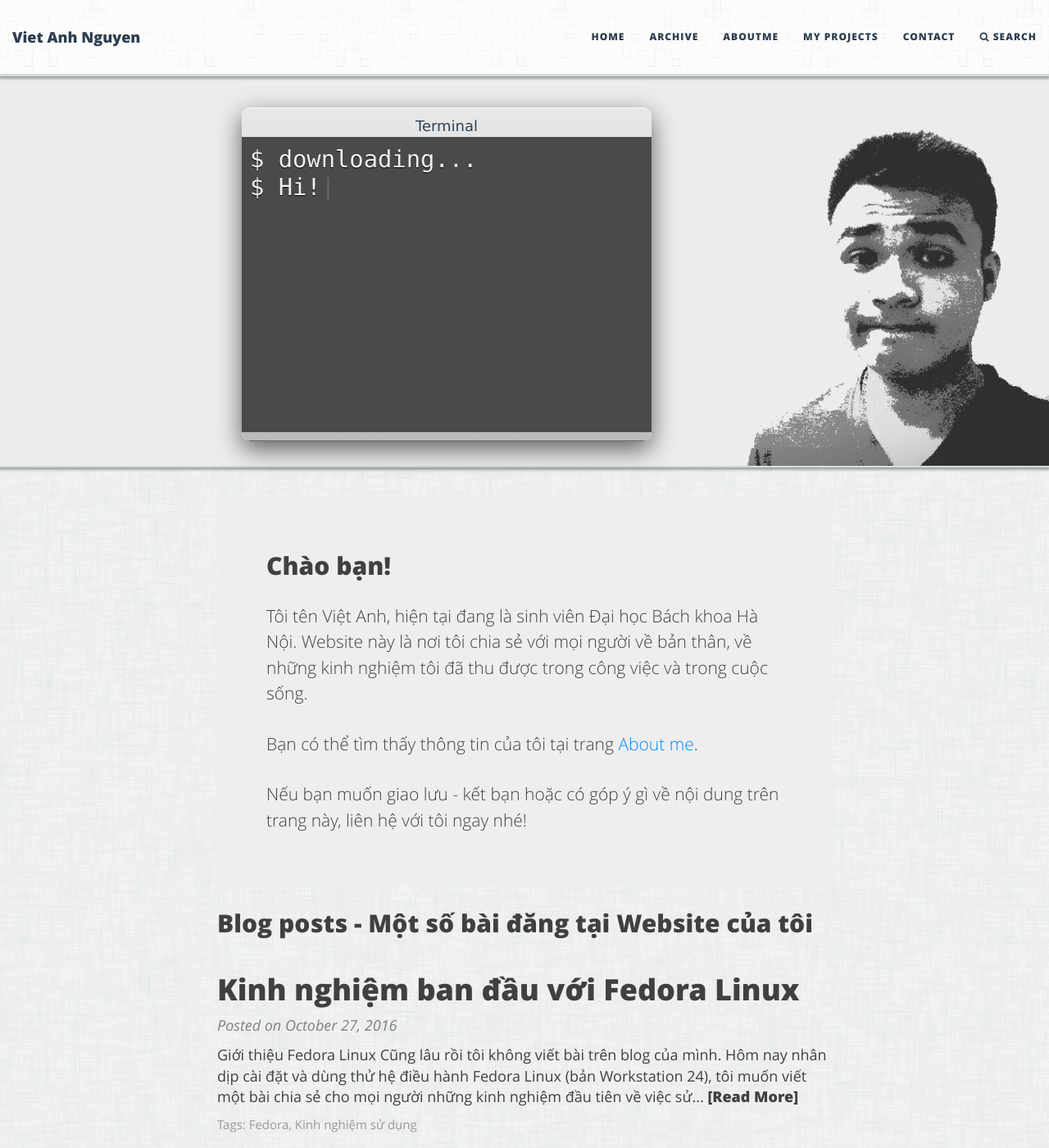
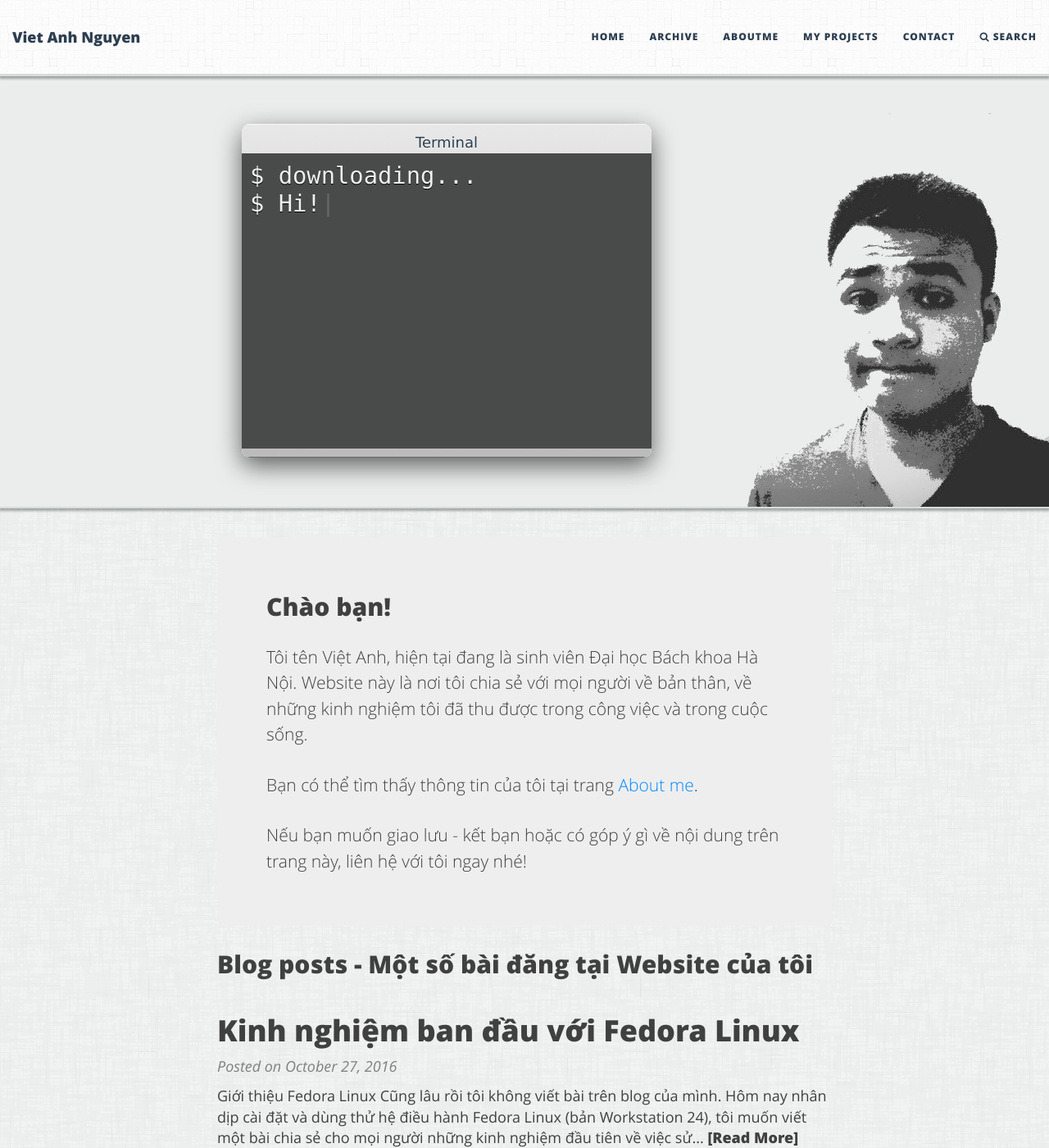
Before and after one commit to diglink/vietanhdev.github.io, a Jekyll site: the page built from index.html, in a window 1280 px wide and 1400 px high. Shown: the whole window at 82% size. Built offline with Jekyll 4.4.1, drawn with Linux system fonts in a browser that asks for light colours; the list of posts is cut into pages by our own code.

Commit message:
update web

```diff
--- a/index.html
+++ b/index.html
@@ -89,7 +89,9 @@ js: "/js/ani-text-home.js"
 /* text editor styles */
 .text-editor-wrap {
   display: block;
-  margin: 20px auto 10px 10px;
+  margin-left: 10px;
+  margin-top:  40px;
+  margin-bottom: 40px;
   max-width: 500px;
   border-radius: 10px;
   box-shadow: rgba(0, 0, 0, 0.6) 0px 10px 30px;
```
